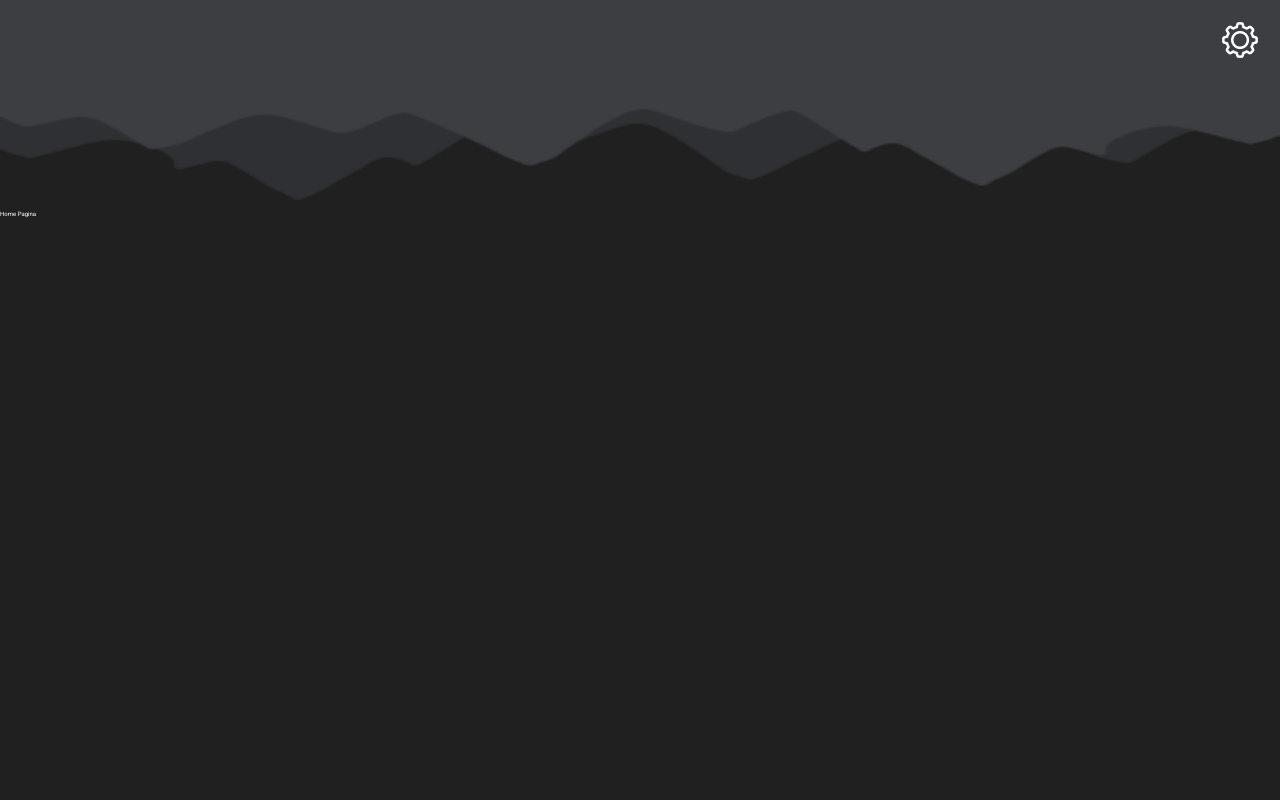
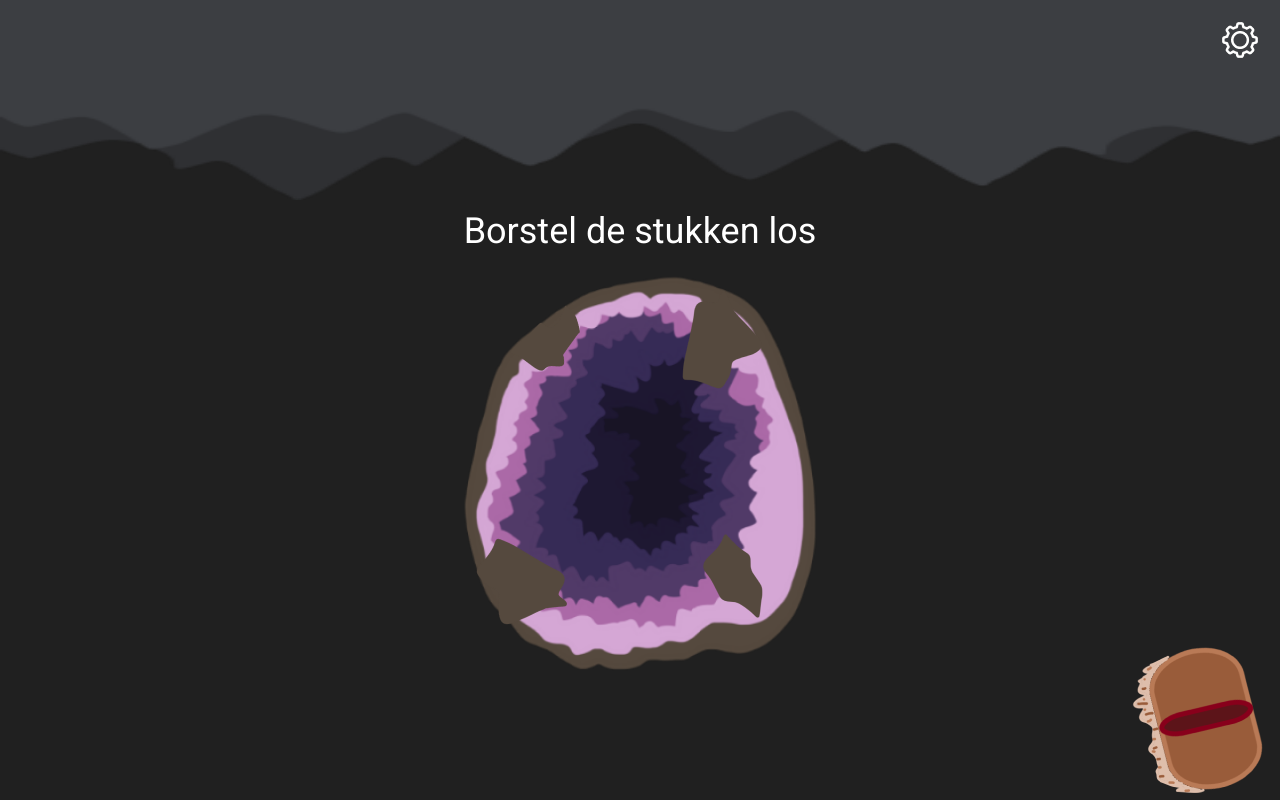
Before and after one commit to GeodeCompany/geode-cracker-react, a React (Create React App) app in the folder geode-cracker/: page / in a window 1280 px wide. Built offline with nearby package versions, Linux system fonts and the light colour scheme.

Commit message:
feat: add vibrations to interaction

```diff
--- a/geode-cracker/src/App.js
+++ b/geode-cracker/src/App.js
@@ -21,7 +21,7 @@ function App() {
       <Settings />
       <Routes>
         <Route path="/">
-          <Route index element={<h1>Home Pagina</h1>} />
+          <Route index element={[<Polish />]} />
           <Route path="syntax" element={[<Syntax />]} />
           <Route path="settings" element={[<Settings />]} />
           <Route path="mascot/choice" element={[<MascotChoice />]} />
@@ -29,7 +29,7 @@ function App() {
           <Route path="mascot/next" element={[<MascotNext />]} />
           <Route path="collection" element={[<Collection />]} />
 
-          <Route path="polish" element={[<Polish />]} />
+
 
           <Route path="*" element={<h1>Fallback 404</h1>} />
         </Route>
--- a/geode-cracker/src/Polish/Polish.js
+++ b/geode-cracker/src/Polish/Polish.js
@@ -66,6 +66,10 @@ class Polish extends React.Component{
       var positions = this.state.end_positions[rock_number - 1];
       document.getElementById(rockString).style.top = positions[0] + "rem";
       document.getElementById(rockString).style.left = positions[1] + "rem";
+
+      if ("vibrate" in navigator) {
+        navigator.vibrate(1000);
+      }
     }
 
     checkBrushDone(){
@@ -81,17 +85,17 @@ class Polish extends React.Component{
       this.state.wash_sound.play();
       this.state.interaction_state = "polish"
       this.updateVisuals();
-    }
-
-    test(){
-      console.log("test");
+      if ("vibrate" in navigator) {
+        navigator.vibrate(1000);
+      }
     }
 
     polishGeode(){
       if(this.state.interaction_state == "polish"){
         this.state.move_count++;
-
-
+        if ("vibrate" in navigator) {
+          navigator.vibrate(100);
+        }
         if(this.state.can_make_polish_sound){
           this.setState({can_make_polish_sound: false});
           this.state.polish_sound.play()
```
